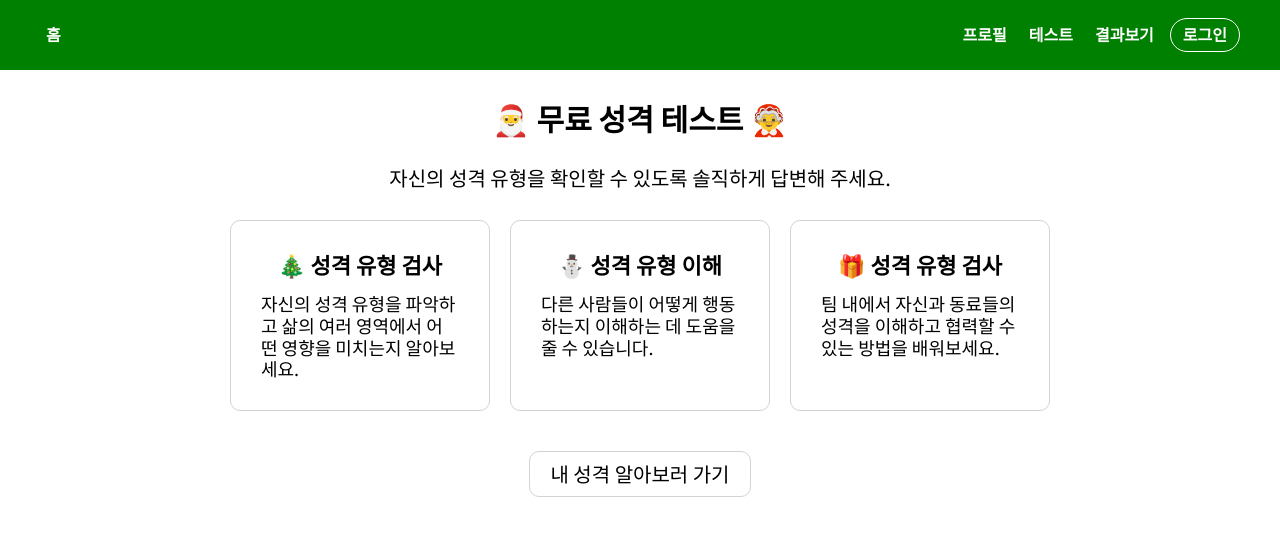
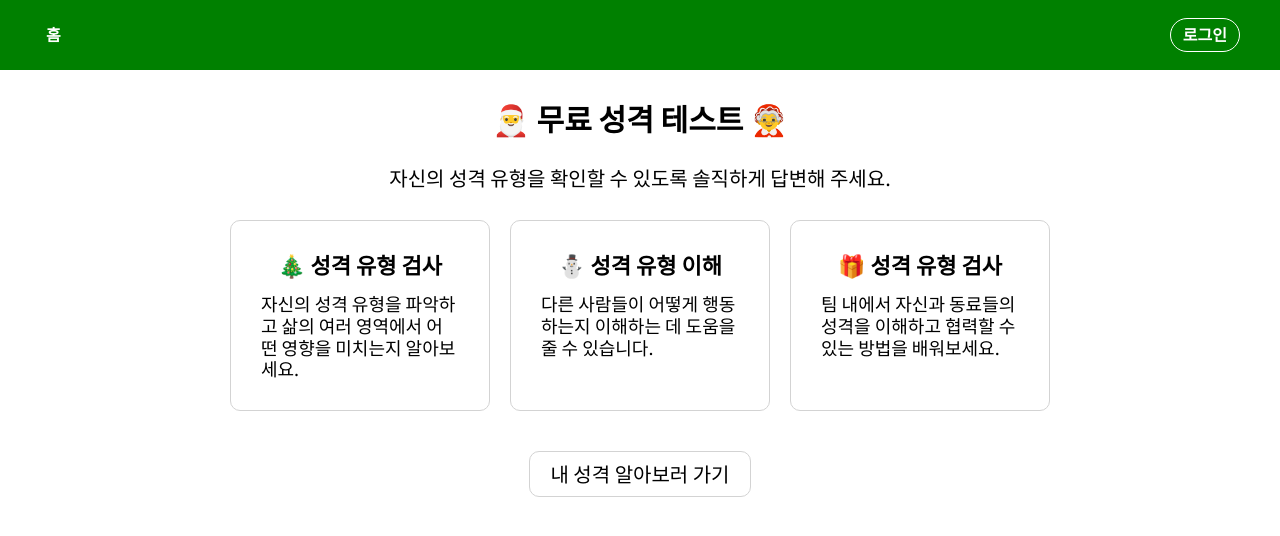
Before and after one commit to gracejelly125/mbti, a React (Vite) app: page / in a window 1280 px wide. Shown: the top 536 px of the page. Built offline with nearby package versions, Linux system fonts and the light colour scheme; no server answers.

Commit message:
비로그인 상태 시, 테스트 관련 메뉴 안 보이게 처리함

```diff
--- a/src/components/layout/Header.jsx
+++ b/src/components/layout/Header.jsx
@@ -28,6 +28,8 @@ const Header = () => {
             </li>
           </ul>
           <ul>
+            {isAuthenticated ? (
+              <>
                 <li>
                   <StyledLink to="/profile">프로필</StyledLink>
                 </li>
@@ -37,8 +39,6 @@ const Header = () => {
                 <li>
                   <StyledLink to="/results">결과보기</StyledLink>
                 </li>
-            {isAuthenticated ? (
-              <>
                 <li>
                   <LogoutButton onClick={logoutHandler}>로그아웃</LogoutButton>
                 </li>
```
Lines whose indentation alone changed are shown as unchanged.
